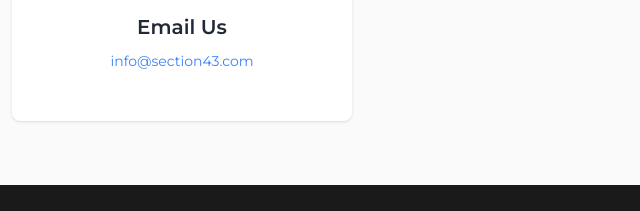
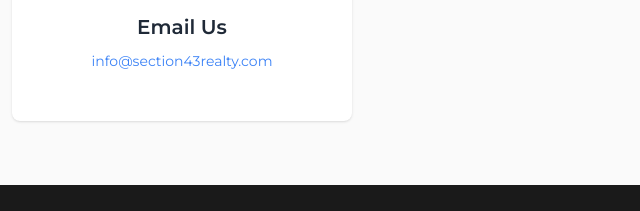
Before and after one commit to Lideeyah/Section43Realty, a plain HTML site: page index.html in a window 1280 px wide. Shown: the part 3662-3873 px from the top of the page, 640-1280 px from the left. Drawn offline with nearby package versions, Linux system fonts and the light colour scheme.

Commit message:
updated email to add realty

```diff
--- a/index.html
+++ b/index.html
@@ -285,7 +285,7 @@
         <div class="bg-white rounded-lg p-6 shadow text-center">
           <img loading="lazy" src="/images/mail.png" alt="icon" class="w-6 mx-auto mb-4 object-contain" />
           <div class="text-xl font-semibold mb-2">Email Us</div>
-          <a href="mailto:info@section43.com" class="text-sm text-blue-500 mt-7">info@section43.com</a>
+          <a href="mailto:info@section43realty.com" class="text-sm text-blue-500 mt-7">info@section43realty.com</a>
         </div>
       </div>
     </section>
```
